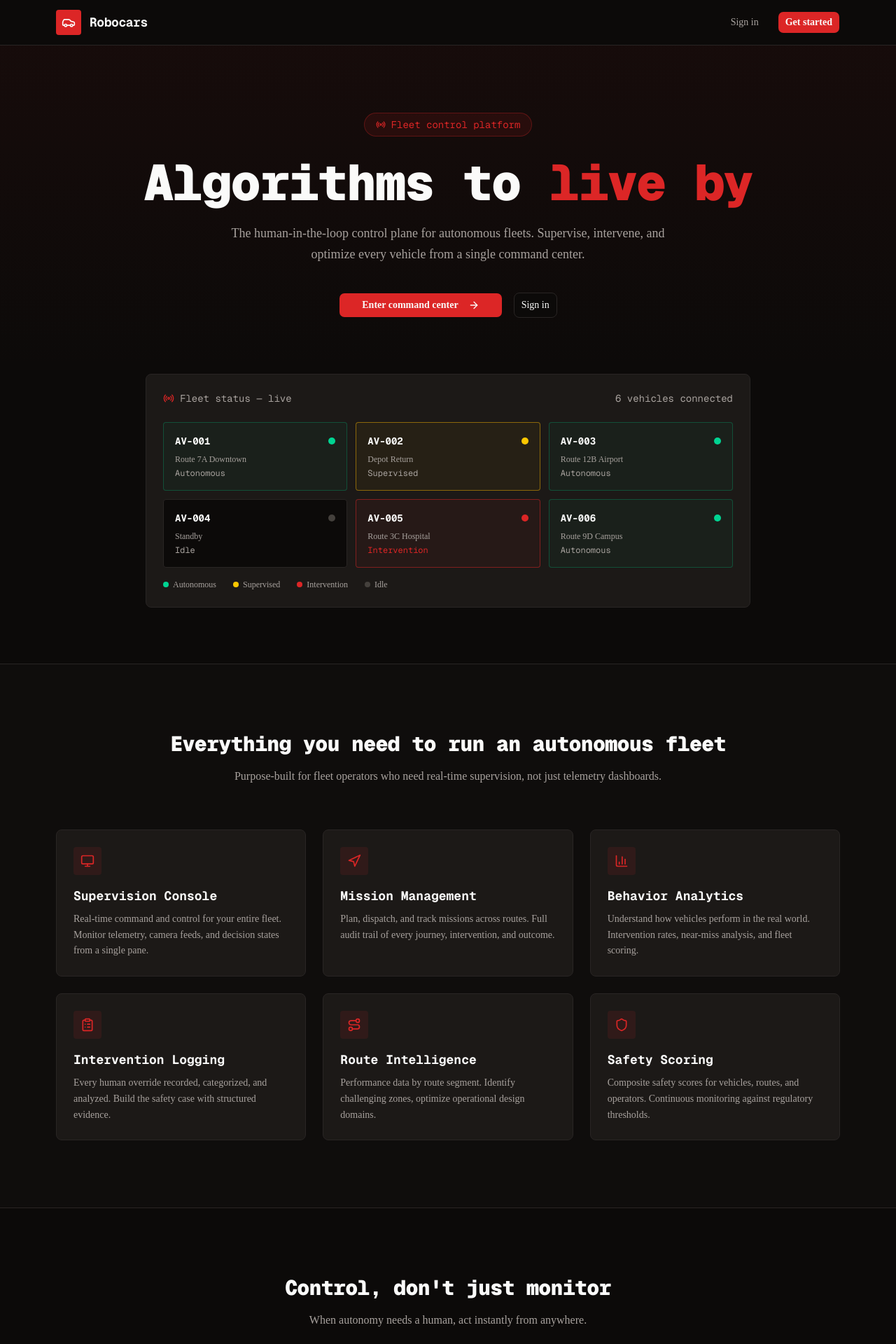
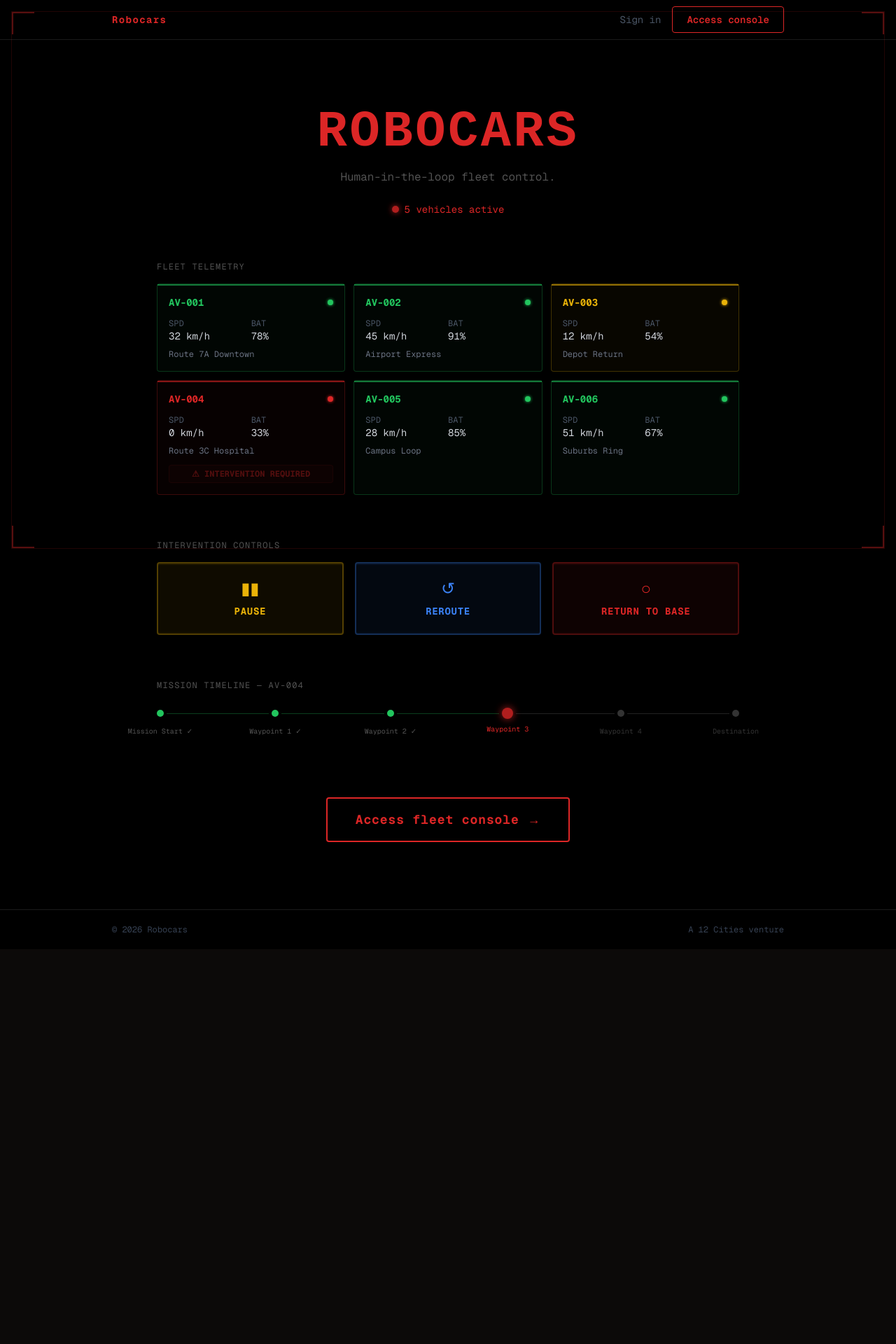
Before and after one commit to abduljaleel/antipode, a Next.js app: page / in a window 1280 px wide. Shown: the top 1920 px of the page at 70% size. After the commit the page ends 1356 px from the top, so only its background shows below. Built offline with nearby package versions, Linux system fonts and the light colour scheme.

Commit message:
Innovative UI redesign: unique visual concept, design metaphor, zero-dependency

```diff
--- a/src/app/page.tsx
+++ b/src/app/page.tsx
@@ -1,298 +1,238 @@
 import Link from "next/link";
-import { Button } from "@/components/ui/button";
 import { appConfig } from "@/lib/config";
-import {
-  ArrowRight,
-  Car,
-  Monitor,
-  Navigation,
-  BarChart3,
-  ClipboardList,
-  Route,
-  Pause,
-  RotateCcw,
-  Home,
-  AlertTriangle,
-  Activity,
-  Shield,
-  Radio,
-} from "lucide-react";
 
 export default function LandingPage() {
   const vehicles = [
-    { id: "AV-001", mission: "Route 7A Downtown", status: "green", mode: "Autonomous" },
-    { id: "AV-002", mission: "Depot Return", status: "yellow", mode: "Supervised" },
-    { id: "AV-003", mission: "Route 12B Airport", status: "green", mode: "Autonomous" },
-    { id: "AV-004", mission: "Standby", status: "gray", mode: "Idle" },
-    { id: "AV-005", mission: "Route 3C Hospital", status: "red", mode: "Intervention" },
-    { id: "AV-006", mission: "Route 9D Campus", status: "green", mode: "Autonomous" },
+    { id: "AV-001", status: "green", speed: "32 km/h", battery: "78%", mission: "Route 7A Downtown" },
+    { id: "AV-002", status: "green", speed: "45 km/h", battery: "91%", mission: "Airport Express" },
+    { id: "AV-003", status: "yellow", speed: "12 km/h", battery: "54%", mission: "Depot Return" },
+    { id: "AV-004", status: "red", speed: "0 km/h", battery: "33%", mission: "Route 3C Hospital" },
+    { id: "AV-005", status: "green", speed: "28 km/h", battery: "85%", mission: "Campus Loop" },
+    { id: "AV-006", status: "green", speed: "51 km/h", battery: "67%", mission: "Suburbs Ring" },
+  ];
+
+  const waypoints = [
+    { label: "Mission Start", done: true },
+    { label: "Waypoint 1", done: true },
+    { label: "Waypoint 2", done: true },
+    { label: "Waypoint 3", done: false, current: true },
+    { label: "Waypoint 4", done: false },
+    { label: "Destination", done: false },
   ];
 
   return (
-    <div className="flex min-h-screen flex-col bg-[#0c0a09] text-[#fafaf9]">
+    <div className="flex min-h-screen flex-col font-mono" style={{ backgroundColor: '#000000', color: '#e5e5e5' }}>
+      {/* HUD border frame */}
+      <div className="fixed inset-4 pointer-events-none z-20" style={{ border: '1px solid rgba(220, 38, 38, 0.15)' }}>
+        {/* Corner accents */}
+        <div className="absolute top-0 left-0 w-8 h-8" style={{ borderTop: '2px solid rgba(220, 38, 38, 0.4)', borderLeft: '2px solid rgba(220, 38, 38, 0.4)' }} />
+        <div className="absolute top-0 right-0 w-8 h-8" style={{ borderTop: '2px solid rgba(220, 38, 38, 0.4)', borderRight: '2px solid rgba(220, 38, 38, 0.4)' }} />
+        <div className="absolute bottom-0 left-0 w-8 h-8" style={{ borderBottom: '2px solid rgba(220, 38, 38, 0.4)', borderLeft: '2px solid rgba(220, 38, 38, 0.4)' }} />
+        <div className="absolute bottom-0 right-0 w-8 h-8" style={{ borderBottom: '2px solid rgba(220, 38, 38, 0.4)', borderRight: '2px solid rgba(220, 38, 38, 0.4)' }} />
+      </div>
+
+      <div className="relative z-10">
         {/* Nav */}
-      <header className="border-b border-[#292524]">
-        <div className="mx-auto flex h-16 max-w-6xl items-center justify-between px-4">
-          <div className="flex items-center gap-3">
-            <div className="flex h-9 w-9 items-center justify-center rounded bg-[#dc2626] text-[#fafaf9] text-sm font-black">
-              <Car className="h-5 w-5" />
-            </div>
-            <span className="font-bold text-lg tracking-tight font-mono">{appConfig.name}</span>
-          </div>
+        <header style={{ borderBottom: '1px solid #1a1a1a' }}>
+          <div className="mx-auto flex h-14 max-w-5xl items-center justify-between px-8">
+            <span className="text-sm font-bold tracking-widest" style={{ color: '#dc2626' }}>
+              {appConfig.name}
+            </span>
             <div className="flex items-center gap-4">
-            <Link href="/login">
-              <Button variant="ghost" className="text-[#a8a29e] hover:text-[#fafaf9]">Sign in</Button>
+              <Link href="/login" className="text-sm text-gray-600 hover:text-gray-400 transition-colors">
+                Sign in
               </Link>
-            <Link href="/signup">
-              <Button className="bg-[#dc2626] text-[#fafaf9] hover:bg-[#ef4444] font-semibold">
-                Get started
-              </Button>
+              <Link
+                href="/signup"
+                className="inline-flex items-center rounded px-5 py-2 text-sm font-semibold transition-colors"
+                style={{ border: '1px solid #dc2626', color: '#dc2626' }}
+              >
+                Access console
               </Link>
             </div>
           </div>
         </header>
 
         {/* Hero */}
-      <section className="relative overflow-hidden">
-        <div className="absolute inset-0 bg-gradient-to-b from-[#dc2626]/5 to-transparent" />
-        <div className="mx-auto flex max-w-6xl flex-col items-center px-4 pt-24 pb-20 text-center relative">
-          <div className="inline-flex items-center gap-2 rounded-full border border-[#dc2626]/30 bg-[#dc2626]/10 px-4 py-1.5 text-sm text-[#dc2626] mb-8 font-mono">
-            <Radio className="h-3.5 w-3.5" />
-            Fleet control platform
-          </div>
-          <h1 className="max-w-4xl text-5xl font-black tracking-tight sm:text-7xl leading-[0.95] font-mono">
-            Algorithms to
-            <span className="text-[#dc2626]"> live by</span>
+        <section className="flex flex-col items-center pt-24 pb-16 px-8 text-center">
+          <h1
+            className="text-5xl sm:text-7xl font-bold tracking-wider"
+            style={{ color: '#dc2626', fontFamily: 'ui-monospace, SFMono-Regular, monospace' }}
+          >
+            ROBOCARS
           </h1>
-          <p className="mt-6 max-w-2xl text-lg text-[#a8a29e] leading-relaxed">
-            The human-in-the-loop control plane for autonomous fleets.
-            Supervise, intervene, and optimize every vehicle from a single command center.
+          <p className="mt-4 text-base" style={{ color: '#525252' }}>
+            Human-in-the-loop fleet control.
           </p>
-          <div className="mt-10 flex gap-4">
-            <Link href="/signup">
-              <Button size="lg" className="bg-[#dc2626] text-[#fafaf9] hover:bg-[#ef4444] font-semibold px-8">
-                Enter command center
-                <ArrowRight className="ml-2 h-4 w-4" />
-              </Button>
-            </Link>
-            <Link href="/login">
-              <Button size="lg" variant="outline" className="border-[#292524] text-[#fafaf9] hover:bg-[#1c1917]">
-                Sign in
-              </Button>
-            </Link>
-          </div>
+          <div className="mt-6 flex items-center gap-2">
+            <span
+              className="inline-block h-2.5 w-2.5 rounded-full"
+              style={{
+                backgroundColor: '#dc2626',
+                boxShadow: '0 0 8px #dc2626',
+                animation: 'hud-pulse 2s ease-in-out infinite',
+              }}
+            />
+            <span className="text-sm" style={{ color: '#dc2626' }}>5 vehicles active</span>
           </div>
         </section>
 
-      {/* Fleet Status Grid Preview */}
-      <section className="pb-20">
-        <div className="mx-auto max-w-4xl px-4">
-          <div className="rounded-lg border border-[#292524] bg-[#1c1917] p-6">
-            <div className="flex items-center justify-between mb-6">
-              <div className="flex items-center gap-2 text-sm text-[#a8a29e] font-mono">
-                <Radio className="h-4 w-4 text-[#dc2626] animate-pulse" />
-                Fleet status — live
-              </div>
-              <div className="text-sm text-[#a8a29e] font-mono">6 vehicles connected</div>
-            </div>
-            <div className="grid grid-cols-1 md:grid-cols-2 lg:grid-cols-3 gap-3">
-              {vehicles.map((v) => (
+        {/* Fleet HUD */}
+        <section className="mx-auto max-w-4xl w-full px-8 pb-16">
+          <p className="text-xs tracking-widest uppercase mb-4" style={{ color: '#525252' }}>Fleet Telemetry</p>
+          <div className="grid grid-cols-1 sm:grid-cols-2 lg:grid-cols-3 gap-3">
+            {vehicles.map((v) => {
+              const borderColor = v.status === "red" ? "#dc2626" : v.status === "yellow" ? "#eab308" : "#22c55e";
+              const isRed = v.status === "red";
+              return (
                 <div
                   key={v.id}
-                  className={`rounded border p-4 ${
-                    v.status === "red"
-                      ? "border-[#dc2626]/50 bg-[#dc2626]/5"
-                      : v.status === "yellow"
-                      ? "border-yellow-500/50 bg-yellow-500/5"
-                      : v.status === "green"
-                      ? "border-emerald-500/30 bg-emerald-500/5"
-                      : "border-[#292524] bg-[#0c0a09]"
-                  }`}
+                  className="rounded p-4 relative"
+                  style={{
+                    border: `1px solid ${borderColor}40`,
+                    backgroundColor: `${borderColor}08`,
+                  }}
                 >
-                  <div className="flex items-center justify-between mb-2">
-                    <span className="font-mono font-bold text-sm">{v.id}</span>
-                    <div
-                      className={`h-2.5 w-2.5 rounded-full ${
-                        v.status === "green"
-                          ? "bg-emerald-400"
-                          : v.status === "yellow"
-                          ? "bg-yellow-400"
-                          : v.status === "red"
-                          ? "bg-[#dc2626] animate-pulse"
-                          : "bg-[#44403c]"
-                      }`}
-                    />
+                  {/* Status bar at top */}
+                  <div className="absolute top-0 left-0 right-0 h-0.5" style={{ backgroundColor: borderColor, opacity: 0.6 }} />
+
+                  <div className="flex items-center justify-between mb-3">
+                    <span className="text-sm font-bold" style={{ color: borderColor }}>{v.id}</span>
+                    <div className="h-2 w-2 rounded-full" style={{ backgroundColor: borderColor, boxShadow: `0 0 4px ${borderColor}` }} />
                   </div>
-                  <div className="text-xs text-[#a8a29e]">{v.mission}</div>
-                  <div className={`text-xs mt-1 font-mono ${
-                    v.status === "red" ? "text-[#dc2626]" : "text-[#a8a29e]"
-                  }`}>
-                    {v.mode}
+
+                  <div className="grid grid-cols-2 gap-y-2 text-xs">
+                    <div>
+                      <span className="text-gray-600">SPD</span>
+                      <p className="text-sm text-gray-300">{v.speed}</p>
+                    </div>
+                    <div>
+                      <span className="text-gray-600">BAT</span>
+                      <p className="text-sm text-gray-300">{v.battery}</p>
                     </div>
                   </div>
-              ))}
+                  <p className="text-xs text-gray-500 mt-2 truncate">{v.mission}</p>
+
+                  {isRed && (
+                    <div
+                      className="mt-3 text-xs font-bold text-center py-1 rounded"
+                      style={{
+                        color: '#dc2626',
+                        backgroundColor: '#dc262615',
+                        border: '1px solid #dc262630',
+                        animation: 'flash-warning 1s ease-in-out infinite',
+                      }}
+                    >
+                      &#9888; INTERVENTION REQUIRED
                     </div>
-            <div className="flex items-center gap-6 text-xs text-[#a8a29e] mt-4">
-              <div className="flex items-center gap-1.5">
-                <div className="h-2 w-2 rounded-full bg-emerald-400" />
-                Autonomous
+                  )}
                 </div>
-              <div className="flex items-center gap-1.5">
-                <div className="h-2 w-2 rounded-full bg-yellow-400" />
-                Supervised
-              </div>
-              <div className="flex items-center gap-1.5">
-                <div className="h-2 w-2 rounded-full bg-[#dc2626]" />
-                Intervention
-              </div>
-              <div className="flex items-center gap-1.5">
-                <div className="h-2 w-2 rounded-full bg-[#44403c]" />
-                Idle
-              </div>
-            </div>
-          </div>
+              );
+            })}
           </div>
         </section>
 
-      {/* Features */}
-      <section className="border-t border-[#292524] bg-[#0f0d0c]">
-        <div className="mx-auto max-w-6xl px-4 py-24">
-          <h2 className="text-center text-3xl font-black tracking-tight font-mono">
-            Everything you need to run an autonomous fleet
-          </h2>
-          <p className="text-center text-[#a8a29e] mt-4 max-w-2xl mx-auto">
-            Purpose-built for fleet operators who need real-time supervision, not just telemetry dashboards.
-          </p>
-          <div className="mt-16 grid gap-6 md:grid-cols-2 lg:grid-cols-3">
+        {/* Intervention Panel */}
+        <section className="mx-auto max-w-4xl w-full px-8 pb-16">
+          <p className="text-xs tracking-widest uppercase mb-4" style={{ color: '#525252' }}>Intervention Controls</p>
+          <div className="flex flex-col sm:flex-row gap-4 justify-center">
             {[
-              {
-                icon: Monitor,
-                title: "Supervision Console",
-                desc: "Real-time command and control for your entire fleet. Monitor telemetry, camera feeds, and decision states from a single pane.",
-              },
-              {
-                icon: Navigation,
-                title: "Mission Management",
-                desc: "Plan, dispatch, and track missions across routes. Full audit trail of every journey, intervention, and outcome.",
-              },
-              {
-                icon: BarChart3,
-                title: "Behavior Analytics",
-                desc: "Understand how vehicles perform in the real world. Intervention rates, near-miss analysis, and fleet scoring.",
-              },
-              {
-                icon: ClipboardList,
-                title: "Intervention Logging",
-                desc: "Every human override recorded, categorized, and analyzed. Build the safety case with structured evidence.",
-              },
-              {
-                icon: Route,
-                title: "Route Intelligence",
-                desc: "Performance data by route segment. Identify challenging zones, optimize operational design domains.",
-              },
-              {
-                icon: Shield,
-                title: "Safety Scoring",
-                desc: "Composite safety scores for vehicles, routes, and operators. Continuous monitoring against regulatory thresholds.",
-              },
-            ].map((feature) => (
-              <div
-                key={feature.title}
-                className="rounded-lg border border-[#292524] bg-[#1c1917] p-6 hover:border-[#dc2626]/40 transition-colors"
+              { label: "PAUSE", color: "#eab308", icon: "&#9646;&#9646;" },
+              { label: "REROUTE", color: "#3b82f6", icon: "&#8634;" },
+              { label: "RETURN TO BASE", color: "#dc2626", icon: "&#9675;" },
+            ].map((btn) => (
+              <button
+                key={btn.label}
+                className="flex-1 rounded px-6 py-5 text-center transition-all cursor-pointer"
+                style={{
+                  border: `2px solid ${btn.color}50`,
+                  backgroundColor: `${btn.color}10`,
+                  color: btn.color,
+                  boxShadow: `inset 0 2px 0 ${btn.color}15, inset 0 -2px 0 ${btn.color}08`,
+                }}
               >
-                <div className="flex h-10 w-10 items-center justify-center rounded bg-[#dc2626]/10">
-                  <feature.icon className="h-5 w-5 text-[#dc2626]" />
-                </div>
-                <h3 className="mt-4 text-lg font-bold font-mono">{feature.title}</h3>
-                <p className="mt-2 text-sm text-[#a8a29e] leading-relaxed">{feature.desc}</p>
-              </div>
+                <span className="text-2xl block mb-1" dangerouslySetInnerHTML={{ __html: btn.icon }} />
+                <span className="text-sm font-bold tracking-wider">{btn.label}</span>
+              </button>
             ))}
-          </div>
           </div>
         </section>
 
-      {/* Control, Don't Just Monitor */}
-      <section className="border-t border-[#292524]">
-        <div className="mx-auto max-w-6xl px-4 py-24">
-          <h2 className="text-center text-3xl font-black tracking-tight font-mono">
-            Control, don&apos;t just monitor
-          </h2>
-          <p className="text-center text-[#a8a29e] mt-4 max-w-xl mx-auto">
-            When autonomy needs a human, act instantly from anywhere.
-          </p>
-          <div className="mt-16 flex flex-col md:flex-row items-center justify-center gap-4">
-            <div className="rounded-lg border border-[#292524] bg-[#1c1917] p-6 flex flex-col items-center gap-3 min-w-[180px]">
-              <div className="flex h-12 w-12 items-center justify-center rounded-lg border border-yellow-500/30 bg-yellow-500/10">
-                <Pause className="h-6 w-6 text-yellow-400" />
+        {/* Mission Telemetry — Timeline */}
+        <section className="mx-auto max-w-4xl w-full px-8 pb-20">
+          <p className="text-xs tracking-widest uppercase mb-6" style={{ color: '#525252' }}>Mission Timeline — AV-004</p>
+          <div className="flex items-center w-full">
+            {waypoints.map((wp, i) => (
+              <div key={i} className="flex items-center" style={{ flex: i < waypoints.length - 1 ? 1 : 'none' }}>
+                {/* Node */}
+                <div className="flex flex-col items-center relative">
+                  <div
+                    className="rounded-full flex items-center justify-center"
+                    style={{
+                      width: wp.current ? '16px' : '10px',
+                      height: wp.current ? '16px' : '10px',
+                      backgroundColor: wp.done ? '#22c55e' : wp.current ? '#dc2626' : '#333',
+                      boxShadow: wp.current ? '0 0 12px #dc2626' : 'none',
+                      animation: wp.current ? 'hud-pulse 2s ease-in-out infinite' : 'none',
+                    }}
+                  />
+                  <span
+                    className="absolute text-xs whitespace-nowrap"
+                    style={{
+                      top: '24px',
+                      color: wp.current ? '#dc2626' : wp.done ? '#525252' : '#333',
+                      fontSize: '10px',
+                    }}
+                  >
+                    {wp.label}
+                    {wp.done && !wp.current && " ✓"}
+                  </span>
                 </div>
-              <span className="font-mono font-bold text-sm">Pause</span>
-              <span className="text-xs text-[#a8a29e] text-center">Safely stop a vehicle in place</span>
+                {/* Connector line */}
+                {i < waypoints.length - 1 && (
+                  <div
+                    className="flex-1 h-px mx-1"
+                    style={{
+                      backgroundColor: wp.done ? '#22c55e50' : '#222',
+                    }}
+                  />
+                )}
               </div>
-            <div className="rounded-lg border border-[#292524] bg-[#1c1917] p-6 flex flex-col items-center gap-3 min-w-[180px]">
-              <div className="flex h-12 w-12 items-center justify-center rounded-lg border border-[#06b6d4]/30 bg-[#06b6d4]/10">
-                <RotateCcw className="h-6 w-6 text-[#06b6d4]" />
-              </div>
-              <span className="font-mono font-bold text-sm">Reroute</span>
-              <span className="text-xs text-[#a8a29e] text-center">Assign alternate route live</span>
-            </div>
-            <div className="rounded-lg border border-[#dc2626]/30 bg-[#dc2626]/5 p-6 flex flex-col items-center gap-3 min-w-[180px]">
-              <div className="flex h-12 w-12 items-center justify-center rounded-lg border border-[#dc2626]/30 bg-[#dc2626]/10">
-                <Home className="h-6 w-6 text-[#dc2626]" />
-              </div>
-              <span className="font-mono font-bold text-sm">Return to Base</span>
-              <span className="text-xs text-[#a8a29e] text-center">Recall vehicle to depot</span>
-            </div>
-          </div>
-        </div>
-      </section>
-
-      {/* Stats Bar */}
-      <section className="border-t border-[#292524] bg-[#dc2626]">
-        <div className="mx-auto max-w-6xl px-4 py-8">
-          <div className="grid grid-cols-2 md:grid-cols-4 gap-8 text-center">
-            <div>
-              <div className="text-3xl font-black text-[#fafaf9] font-mono">8</div>
-              <div className="text-sm text-[#fafaf9]/70 mt-1 font-medium">vehicles</div>
-            </div>
-            <div>
-              <div className="text-3xl font-black text-[#fafaf9] font-mono">5</div>
-              <div className="text-sm text-[#fafaf9]/70 mt-1 font-medium">active missions</div>
-            </div>
-            <div>
-              <div className="text-3xl font-black text-[#fafaf9] font-mono">87</div>
-              <div className="text-sm text-[#fafaf9]/70 mt-1 font-medium">fleet score</div>
-            </div>
-            <div>
-              <div className="text-3xl font-black text-[#fafaf9] font-mono">2</div>
-              <div className="text-sm text-[#fafaf9]/70 mt-1 font-medium">interventions today</div>
-            </div>
-          </div>
+            ))}
           </div>
         </section>
 
         {/* CTA */}
-      <section className="border-t border-[#292524]">
-        <div className="mx-auto max-w-6xl px-4 py-24 text-center">
-          <h2 className="text-3xl font-black tracking-tight font-mono">Ready to take the wheel?</h2>
-          <p className="mt-4 text-lg text-[#a8a29e]">
-            Join operators already using {appConfig.name} to run safer, smarter autonomous fleets.
-          </p>
-          <Link href="/signup" className="mt-8 inline-block">
-            <Button size="lg" className="bg-[#dc2626] text-[#fafaf9] hover:bg-[#ef4444] font-semibold px-8">
-              Request access
-              <ArrowRight className="ml-2 h-4 w-4" />
-            </Button>
+        <section className="flex flex-col items-center pb-24 px-8 pt-8">
+          <Link
+            href="/signup"
+            className="inline-flex items-center rounded px-10 py-4 text-lg font-bold tracking-wider transition-colors"
+            style={{ border: '2px solid #dc2626', color: '#dc2626', backgroundColor: 'transparent' }}
+          >
+            Access fleet console &rarr;
           </Link>
-        </div>
         </section>
 
         {/* Footer */}
-      <footer className="border-t border-[#292524]">
-        <div className="mx-auto flex h-16 max-w-6xl items-center justify-between px-4 text-sm text-[#a8a29e]">
-          <span>&copy; {new Date().getFullYear()} {appConfig.name}. All rights reserved.</span>
+        <footer style={{ borderTop: '1px solid #1a1a1a' }}>
+          <div className="mx-auto flex h-14 max-w-5xl items-center justify-between px-8 text-xs text-gray-700">
+            <span>&copy; {new Date().getFullYear()} {appConfig.name}</span>
             <span>A 12 Cities venture</span>
           </div>
         </footer>
       </div>
+
+      {/* CSS Animations */}
+      <style>{`
+        @keyframes hud-pulse {
+          0%, 100% { opacity: 1; }
+          50% { opacity: 0.4; }
+        }
+        @keyframes flash-warning {
+          0%, 100% { opacity: 1; }
+          50% { opacity: 0.3; }
+        }
+      `}</style>
+    </div>
   );
 }
```
Also changed, not shown: 1 other file (tests, documents, lock files or other folders). Lines whose indentation alone changed are shown as unchanged.
